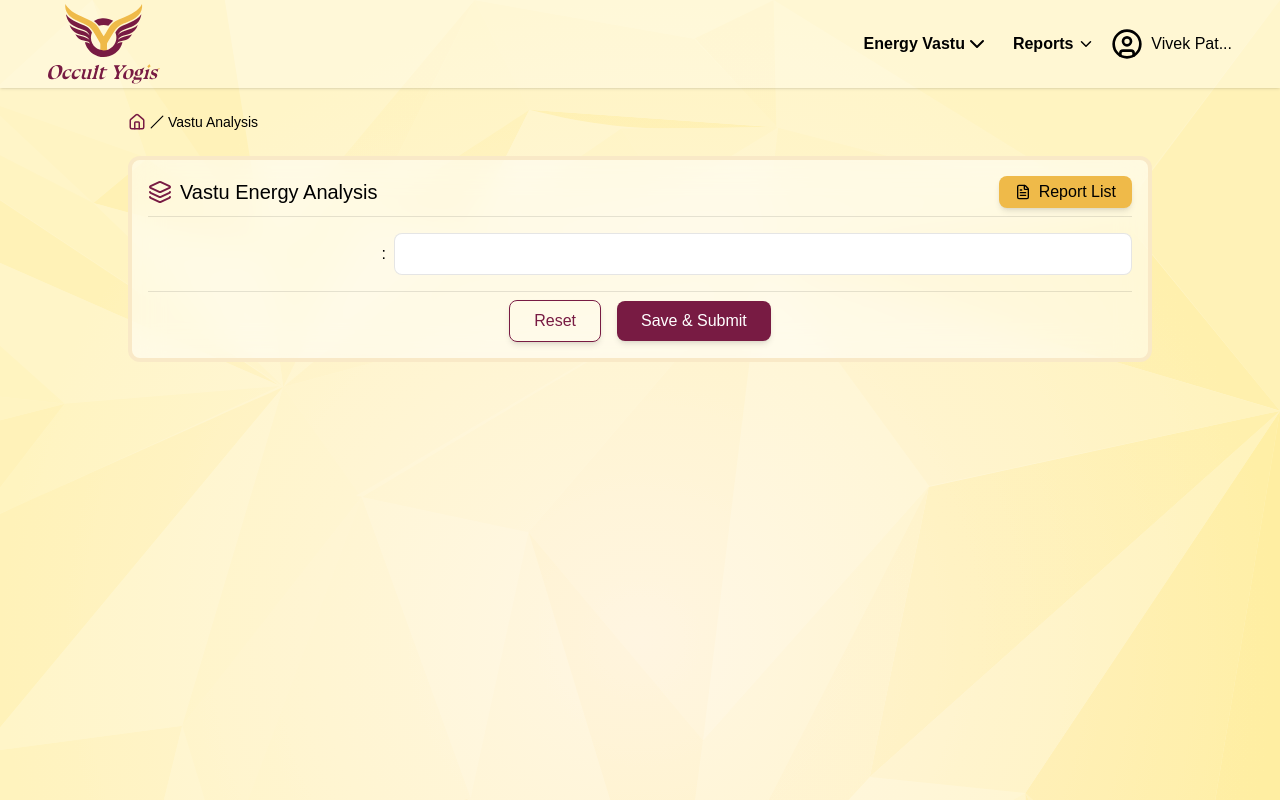
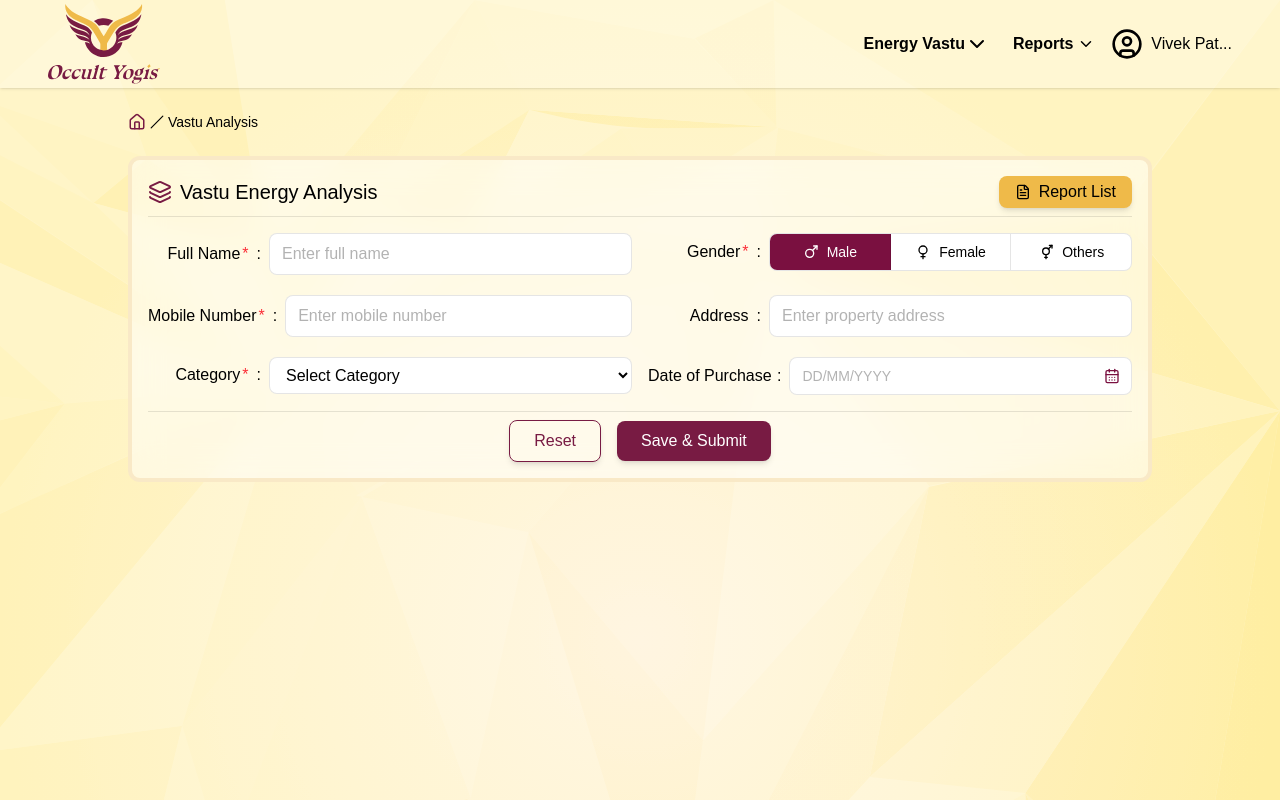
Before and after one commit to thebatraanumerology/occult-yogies-user-frontend, a React (Vite) app: page /vastu-analysis in a window 1280 px wide. Built offline with nearby package versions, Linux system fonts and the light colour scheme; the HTML template or start-up script is replaced by a standard one.

Commit message:
vastu analysis componenet

```diff
--- a/src/pages/energy-vastu/VastuAnalysis.tsx
+++ b/src/pages/energy-vastu/VastuAnalysis.tsx
@@ -1,15 +1,51 @@
-import React from "react";
+import React, { useRef } from "react";
 import CustomInput from "../../components/CustomInput";
 import BreadcrumbNav from "@/src/components/BreadCrumNav";
 import CustomAnalysisComponent from "@/src/components/CustomAnalysisComponent";
+import { useForm, Controller } from "react-hook-form";
+import { z } from "zod";
+import { zodResolver } from "@hookform/resolvers/zod";
+
+
+const vastuPowerSchema = z.object({
+  fullName: z.string().min(1, "Full name is required"),
+  gender: z.string().min(1, "Gender is required"),
+  mobileNumber: z
+    .string()
+    .min(1, "Mobile number is required")
+    .regex(/^[0-9]{10}$/, "Enter a valid 10-digit number"),
+  address: z.string().optional(),
+  category: z.string().min(1, "Category is required"),
+  dateOfPurchase: z.string().optional(),
+});
+
 
 const VastuAnalysis: React.FC = () => {
-  const handleReset = () => {
-    console.log("Reset clicked");
+
+   const { control, handleSubmit, reset, formState: { errors },} = useForm<z.infer<typeof vastuPowerSchema>>({
+    resolver: zodResolver(vastuPowerSchema),
+    defaultValues: {
+      fullName: "",
+      gender: "Male",
+      mobileNumber: "",
+      address: "",
+      category: "",
+      dateOfPurchase: "",
+    },
+  });
+  const formRef = useRef<HTMLFormElement>(null);
+  const categories = [
+                    { label: "Residential", value: "residential" },
+                    { label: "Commercial", value: "commercial" },
+                  ];
+
+  const onSubmit = (data: z.infer<typeof vastuPowerSchema>) => {
+    console.log("Submitted:", data);
+
   };
 
-  const handleSubmit = () => {
-    console.log("Submit clicked");
+  const handleReset = () => {
+    reset();
   };
 
   return (
@@ -20,12 +56,100 @@ const VastuAnalysis: React.FC = () => {
         reportListHref="/vastu/reports"
         footerButtons={[
           { label: "Reset", onClick: handleReset, variant: "outline" },
-          { label: "Save & Submit", onClick: handleSubmit, variant: "primary" },
+          { label: "Save & Submit", onClick: () => handleSubmit(onSubmit)(), variant: "primary" },
         ]}
       >
-        <form>
-          <CustomInput />
+         <form ref={formRef} onSubmit={handleSubmit(onSubmit)} noValidate>
+          <div className="grid grid-cols-2 gap-x-4 gap-y-5">
+            <Controller
+              name="fullName"
+              control={control}
+              render={({ field }) => (
+                <CustomInput
+                  label="Full Name"
+                  required
+                  placeholder="Enter full name"
+                  value={field.value}
+                  onChange={field.onChange}
+                  error={errors.fullName?.message}
+                />
+              )}
+            />
 
+            <Controller
+              name="gender"
+              control={control}
+              render={({ field }) => (
+                <CustomInput
+                  label="Gender"
+                  required
+                  variant="gender"
+                  value={field.value}
+                  onChange={field.onChange}
+                  error={errors.gender?.message}
+                />
+              )}
+            />
+
+            <Controller
+              name="mobileNumber"
+              control={control}
+              render={({ field }) => (
+                <CustomInput
+                  label="Mobile Number"
+                  required
+                  placeholder="Enter mobile number"
+                  value={field.value}
+                  onChange={field.onChange}
+                  error={errors.mobileNumber?.message}
+                />
+              )}
+            />
+
+            <Controller
+              name="address"
+              control={control}
+              render={({ field }) => (
+                <CustomInput
+                  label="Address"
+                  placeholder="Enter property address"
+                  value={field.value}
+                  onChange={field.onChange}
+                />
+              )}
+            />
+
+            <Controller
+              name="category"
+              control={control}
+              render={({ field }) => (
+                <CustomInput
+                  label="Category"
+                  required
+                  variant="select"
+                  placeholder="Select Category"
+                  options={categories}
+                  value={field.value}
+                  onChange={field.onChange}
+                  error={errors.category?.message}
+                />
+              )}
+            />
+
+            <Controller
+              name="dateOfPurchase"
+              control={control}
+              render={({ field }) => (
+                <CustomInput
+                  label="Date of Purchase"
+                  variant="date"
+                  value={field.value}
+                  onChange={field.onChange}
+                />
+              )}
+            />
+
+          </div>
         </form>
       </CustomAnalysisComponent>
     </section>
```
